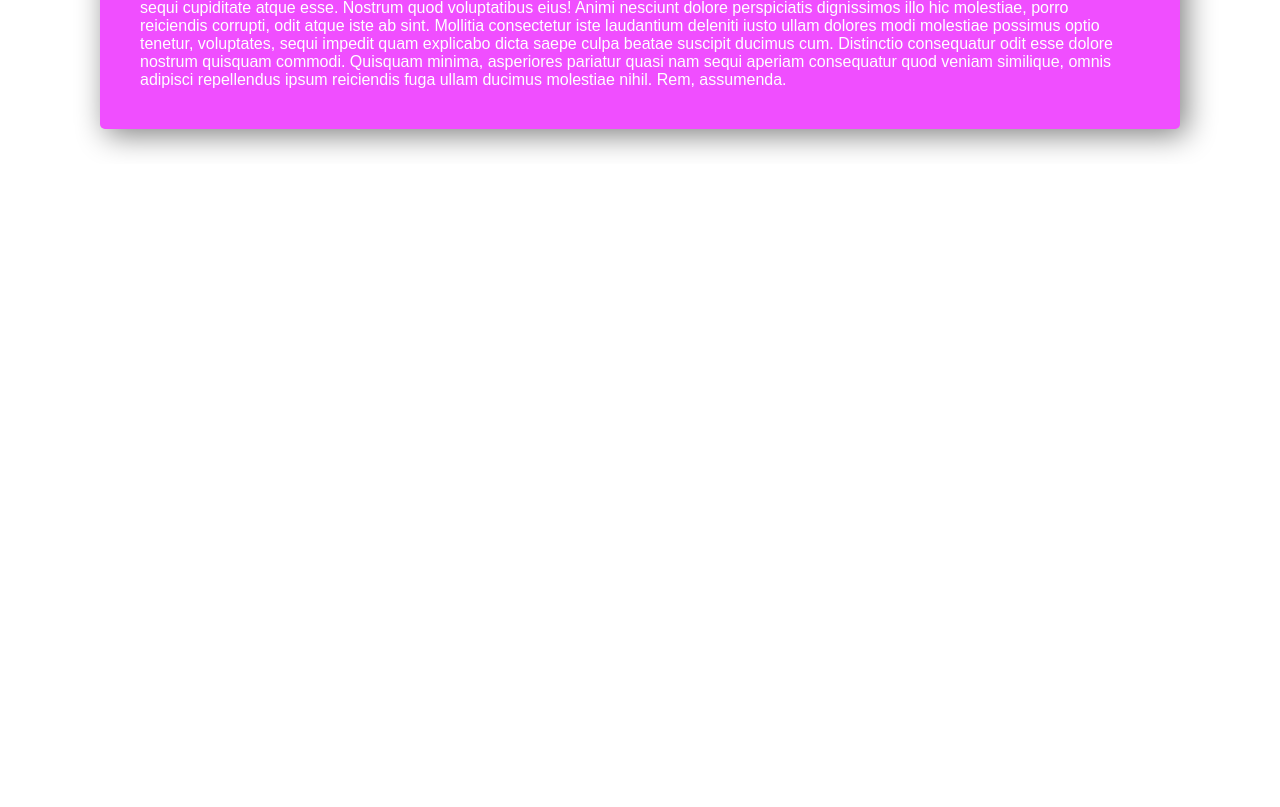
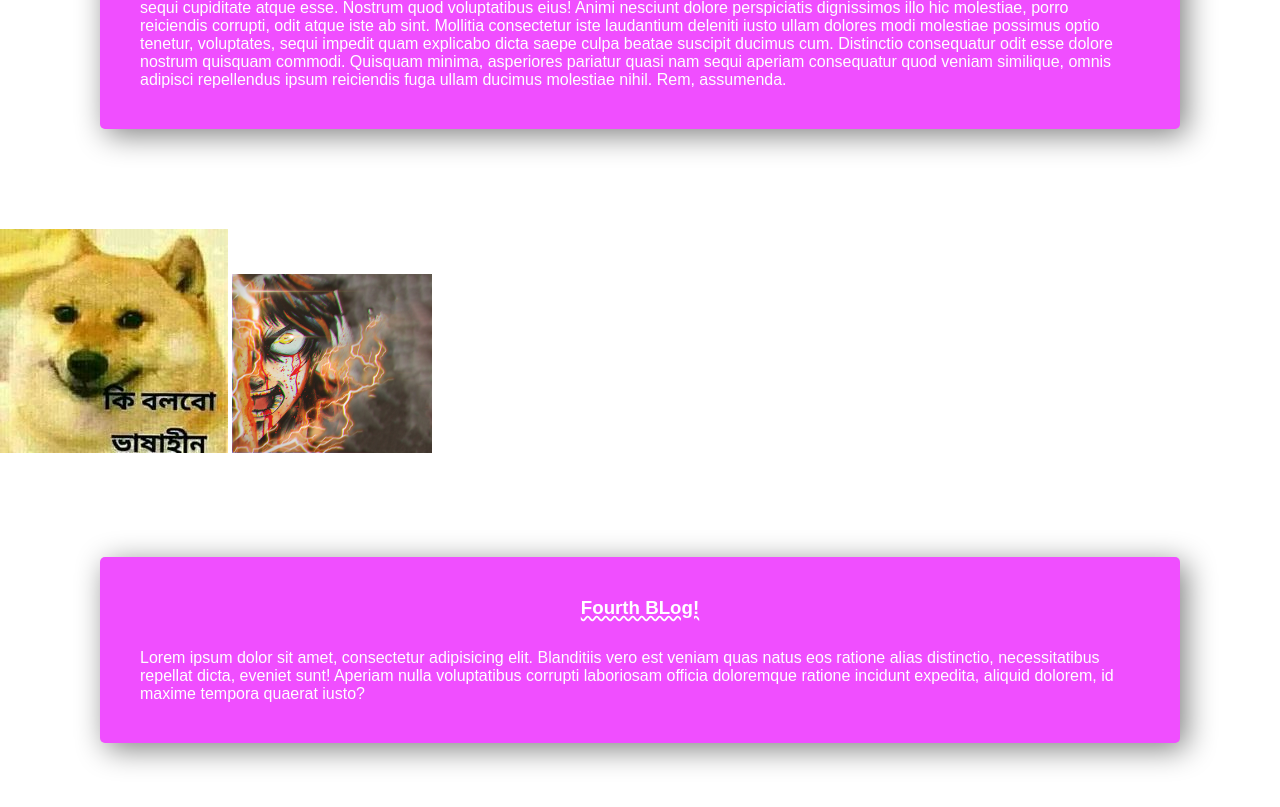
Before and after one commit to tahajibefaj/blog-repo, a plain HTML site: page index.html in a window 1280 px wide. Shown: the part 1361-2168 px from the top of the page. Before the commit the page ends 1818 px from the top, so only its background shows below. Drawn offline with Linux system fonts and the light colour scheme.

Commit message:
new blog added

```diff
--- a/index.html
+++ b/index.html
@@ -28,5 +28,9 @@
     </div>
     <img src="styles/img.jpg" alt="meme">
     <img src="styles/back.jpg" alt="background" width="200px">
+    <div class="blog">
+        <h3 class="blog_title">Fourth BLog!</h3>
+        <p class="blog_text">Lorem ipsum dolor sit amet, consectetur adipisicing elit. Blanditiis vero est veniam quas natus eos ratione alias distinctio, necessitatibus repellat dicta, eveniet sunt! Aperiam nulla voluptatibus corrupti laboriosam officia doloremque ratione incidunt expedita, aliquid dolorem, id maxime tempora quaerat iusto?</p>
+    </div>
 </body>
 </html>
```
